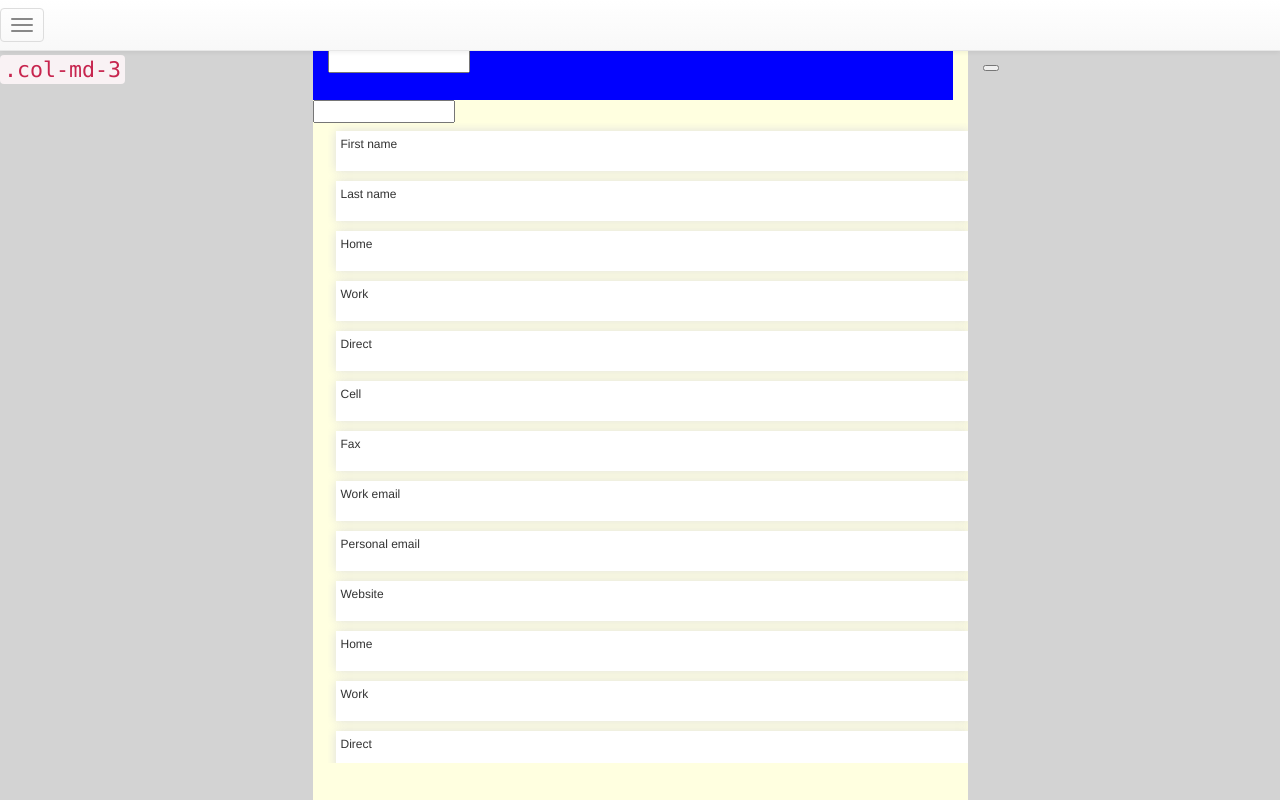
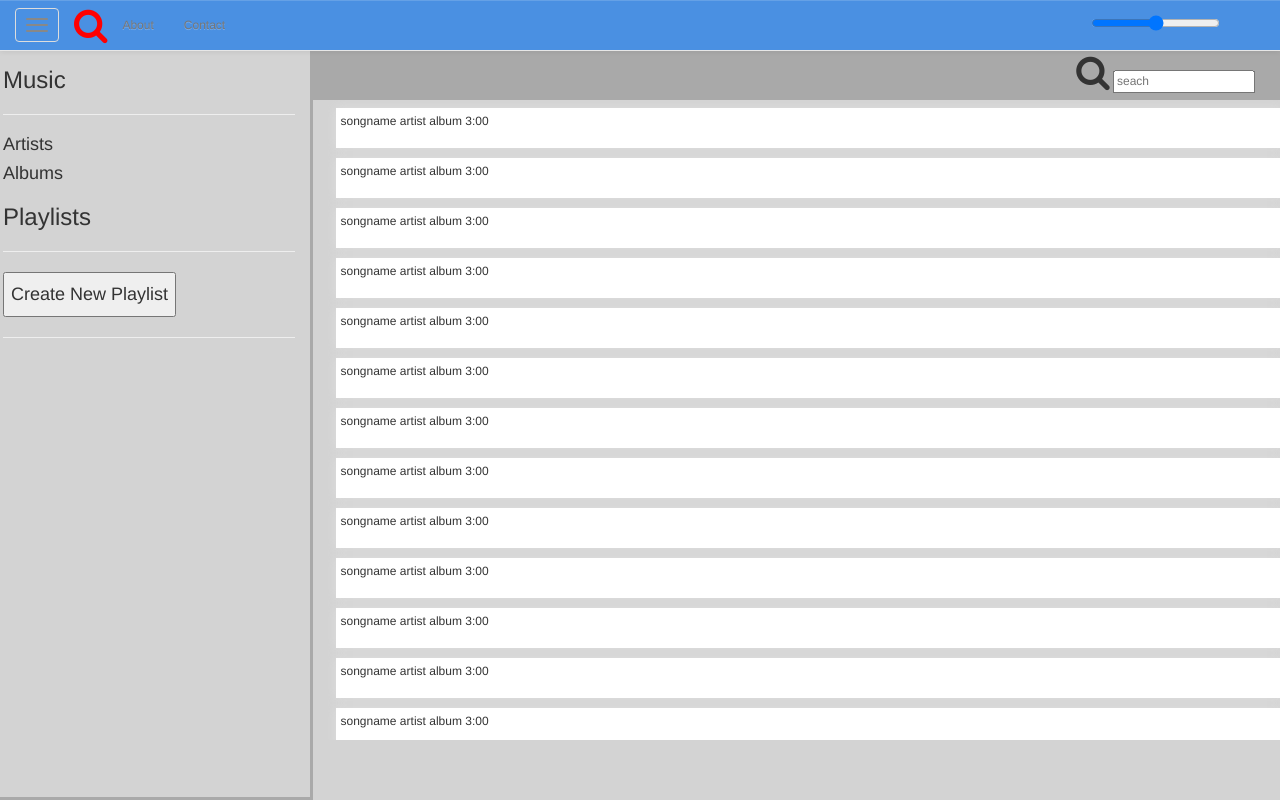
Before and after one commit to PrestonEn/RapidPoseidon, a plain HTML site: page hci_main.html in a window 1280 px wide. Drawn offline with nearby package versions, Linux system fonts and the light colour scheme.

Commit message:
swag swag swag

```diff
--- a/fieldchooser/fieldChooser.js
+++ b/fieldchooser/fieldChooser.js
@@ -575,6 +575,8 @@
             }
         });
 
+
+
         $(document).keydown(function (event)
         {
             if (_currentList)
--- a/hci_main.html
+++ b/hci_main.html
@@ -11,8 +11,15 @@
     <link rel="stylesheet" href="https://maxcdn.bootstrapcdn.com/bootstrap/3.3.5/css/bootstrap-theme.min.css">
     <link rel="stylesheet" href="css/jquery-ui.css">
     <link rel="stylesheet" href="css/style.css">
+    <link rel="stylesheet" href="https://maxcdn.bootstrapcdn.com/font-awesome/4.5.0/css/font-awesome.min.css">
 
 
+<script type="text/javascript">
+alert(
+"NOTE: you can shift and control click items for multiple selection"
+    );
+
+</script>
     <style>
         #no{
             float: left;
@@ -35,11 +42,17 @@
             background-color: cyan;
         }
 
+        .round-button{
+            position: absolute;
+            bottom: 0px;
+            left: 0px;
+        }
+
 
         #control-stuff{
             width: 100%;
             height: 50px;
-            background: red;
+            background: darkgrey;
             margin-top: 50px;
             padding-left: 15px;
             padding-right: 15px;
@@ -48,9 +61,9 @@
         #control-stuff{
             width: 100%;
             height: 50px;
-            background: blue;
+            background: darkgrey;
             padding-left: 15px;
-            padding-right: 15px;
+            padding-right: 40px;
         }
         html,
         body {
@@ -61,24 +74,37 @@
         #content,
         .sidebar {
             min-height: 100% !important;
+            background-color: lightgrey;
+
+        }
+        nav{
+            background: #4A90E2 !important;
+            color: #4A90E2;
         }
 
         #content-list{
                 overflow-y: scroll;
                 height: 80%;
                 position: absolute;
-                padding-right: 0;
-                padding-left: 15px;
                 width: 100%;
         }
+
+        form{
+            float: right;
+            position: relative;
+            top: 50%;
+            transform: translateY(-50%);
+        }
+
 
         #row-main {
             overflow-x: hidden; /* necessary to hide collapsed sidebars */
             height: 100% !important;
         }
         #content {
-            background-color: lightyellow;
+            background-color: lightgrey;
             padding-left: 0px;
+            padding-right: 0px;
             -webkit-transition: width 0.3s ease;
             -moz-transition: width 0.3s ease;
             -o-transition: width 0.3s ease;
@@ -94,6 +120,9 @@
             display: none; /* just hiding labels for demo purposes */
         }
         .sidebar {
+            border: solid;
+            border-width: 3px;
+            border-color: darkgrey;
             background-color: lightgrey;
             overflow-y: scroll;
             -webkit-transition: margin 0.3s ease;
@@ -116,6 +145,10 @@
                 margin-right: -25%; /* same width as sidebar */
             }
         }
+
+        .navbar-nav li * {
+            line-height: 50px;
+        }
     </style>
     <!--[if lt IE 9]>
         <script src="https://oss.maxcdn.com/html5shiv/3.7.2/html5shiv.min.js"></script>
@@ -126,21 +159,29 @@
 <body>
 
     <!-- Fixed navbar -->
+       <!-- Fixed navbar -->
     <nav class="navbar navbar-default navbar-fixed-top">
       <div class="container">
         <div class="navbar-header">
-          <button type="button" class="navbar-toggle collapsed toggle-sidebar-left" data-toggle="collapse" data-target="#navbar" aria-expanded="false" aria-controls="navbar">
+          <button type="button" id="toggle-sidebar-left" class="navbar-toggle collapsed" data-target="#navbar" aria-expanded="false" aria-controls="navbar">
             <span class="sr-only">Toggle navigation</span>
             <span class="icon-bar"></span>
             <span class="icon-bar"></span>
             <span class="icon-bar"></span>
           </button>
+          <a class="navbar-brand" href="#"></a>
         </div>
-        <div id="navbar" class="navbar-collapse collapse">
-          <ul class="nav navbar-nav">
-            <li></li>
-            <li></li>
-            <li></li>
+        <div id="navbar" class="navbar-collapse">
+          <ul class="nav navbar-nav" style="margin-left 50px;">
+            <li id="next"><i class="fa fa-search fa-3x" style="color:red"></i></li>
+            <li><a >About</a></li>
+            <li><a >Contact</a></li>
+            </li>
+          </ul>
+          <ul class="nav navbar-nav navbar-right">
+            <li><a><input type="range"></a></li>
+            <li><a ></a></li>
+            <li ><a ></a></li>
           </ul>
         </div><!--/.nav-collapse -->
       </div>
@@ -153,9 +194,18 @@
             <div id="fieldChooser" tabIndex="1" style="height:100%">
 
             <div class="col-md-3 sidebar" id="sidebar-left">
-                <h3>
-                    <p><code>#sidebar-left</code></p>
                     <p><code>.col-md-3</code></p>
+                    <p><code>.col-md-3</code></p>
+                    <h3> Music </h3>
+                    <hr>
+                    <h4> Artists </h4>
+                    <h4> Albums </h4>
+
+                    <h3> Playlists </h3>
+                    <hr>
+                    <button id="new_list"><h4 > Create New Playlist </h4></button>
+
+                    <hr>
                 <div id="content-list">
 
                 </div>
@@ -165,43 +215,60 @@
             <div class="col-md-6" id="content">
                 <div id="control-stuff">
                     <form>
-                        <input type="text">
-                    </form>
-                </div>
-                <div id="control-stuff2">
-                    <form>
-                        <input type="text">
+                        <label id="search"><i class="fa fa-search fa-3x"></i>
+</label>
+                        <input type="text" placeholder="seach">
                     </form>
                 </div>
 
                 <div class="col-md-12" id="content-list">
-                    <div id="sourceFields" style="width:100%;" class="fc-field-list ui-sortable fc-source-fields">
-                                        <div>First name</div>
-                <div>Last name</div>
-                <div>Home</div>
-                <div>Work</div>
-                <div>Direct</div>
-                <div>Cell</div>
-                <div>Fax</div>
-                <div>Work email</div>
-                <div>Personal email</div>
-                <div>Website</div>
-                                <div>Home</div>
-                <div>Work</div>
-                <div>Direct</div>
-                <div>Cell</div>
-                <div>Fax</div>
-                <div>Work email</div>
-                <div>Personal email</div>
-                <div>Website</div>
-                                <div>Home</div>
-                <div>Work</div>
-                <div>Direct</div>
-                <div>Cell</div>
-                <div>Fax</div>
-                <div>Work email</div>
-                <div>Personal email</div>
-                <div>Website</div>
+                    <div id="sourceFields" style="width:100%; height:100%;" class="fc-field-list ui-sortable fc-source-fields">
+                        <div>songname   artist   album    3:00</div>
+                        <div>songname   artist   album    3:00</div>
+                        <div>songname   artist   album    3:00</div>
+                        <div>songname   artist   album    3:00</div>
+                        <div>songname   artist   album    3:00</div>
+                        <div>songname   artist   album    3:00</div>
+                        <div>songname   artist   album    3:00</div>
+                        <div>songname   artist   album    3:00</div>
+                        <div>songname   artist   album    3:00</div>
+                        <div>songname   artist   album    3:00</div>
+                        <div>songname   artist   album    3:00</div>
+                        <div>songname   artist   album    3:00</div>
+                        <div>songname   artist   album    3:00</div>
+                        <div>songname   artist   album    3:00</div>
+                        <div>songname   artist   album    3:00</div>
+                        <div>songname   artist   album    3:00</div>
+                        <div>songname   artist   album    3:00</div>
+                        <div>songname   artist   album    3:00</div>
+                        <div>songname   artist   album    3:00</div>
+                        <div>songname   artist   album    3:00</div>
+                        <div>songname   artist   album    3:00</div>
+                        <div>songname   artist   album    3:00</div>
+                        <div>songname   artist   album    3:00</div>
+                        <div>songname   artist   album    3:00</div>
+                        <div>songname   artist   album    3:00</div>
+                        <div>songname   artist   album    3:00</div>
+                        <div>songname   artist   album    3:00</div>
+                        <div>songname   artist   album    3:00</div>
+                        <div>songname   artist   album    3:00</div>
+                        <div>songname   artist   album    3:00</div>
+                        <div>songname   artist   album    3:00</div>
+                        <div>songname   artist   album    3:00</div>
+                        <div>songname   artist   album    3:00</div>
+                        <div>songname   artist   album    3:00</div>
+                        <div>songname   artist   album    3:00</div>
+                        <div>songname   artist   album    3:00</div>
+                        <div>songname   artist   album    3:00</div>
+                        <div>songname   artist   album    3:00</div>
+                        <div>songname   artist   album    3:00</div>
+                        <div>songname   artist   album    3:00</div>
+                        <div>songname   artist   album    3:00</div>
+                        <div>songname   artist   album    3:00</div>
+                        <div>songname   artist   album    3:00</div>
+                        <div>songname   artist   album    3:00</div>
+                        <div>songname   artist   album    3:00</div>
+
                     </div>
 
                 </div>
@@ -217,8 +284,8 @@
 
                     <button class="toggle-sidebar-right"></button>
                 <div class="col-md-12" id="content-list">
-                    <div id="destinationFields" style="width:100%;" class="fc-field-list ui-sortable fc-destination-fields">
-
+                    <div id="destinationFields" style="width:100%; height:100%; background:red;" class="fc-field-list ui-sortablefc-destination-fields">
+                        <p>Drag Songs Here!
                     </div>
 
                 </div>
@@ -288,19 +355,23 @@
                        .addClass(contentClass);
             }
 
-            $(".toggle-sidebar-left").click(function () {
+            $("#toggle-sidebar-left").click(function () {
                 toggleSidebar("left");
 
                 return false;
             });
-            $(".toggle-sidebar-right").click(function () {
+            $("#new_list").click(function () {
                 toggleSidebar("right");
 
                 return false;
             });
 
 
-            // toggleSidebar("right");
+            $("#search").click(function(){
+                alert("Search Happens!");
+            });
+
+            toggleSidebar("right");
         });
     </script>
 </body>
```
